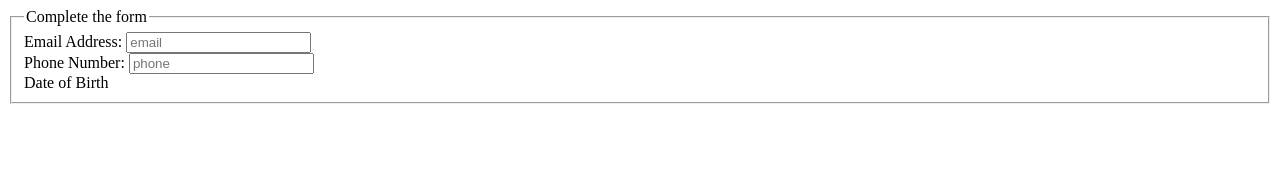
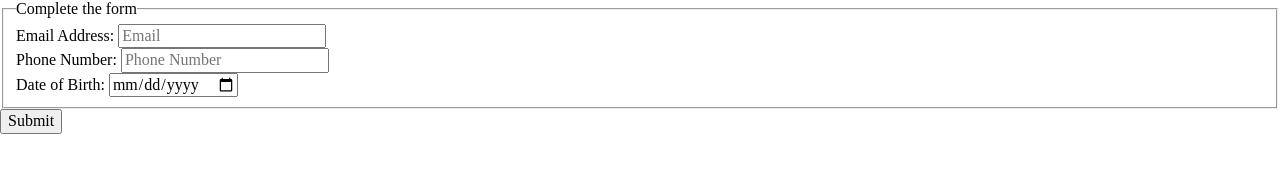
Before and after one commit to humcomp-aovcharenko/lab2, a plain HTML site: page index.html in a window 1280 px wide. Drawn offline with nearby package versions, Linux system fonts and the light colour scheme.

Commit message:
Update index.html

```diff
--- a/index.html
+++ b/index.html
@@ -2,6 +2,10 @@
 <html lang="en">
   <head>
     <meta charset="utf-8">
+    <meta name="viewport" content="width=device-width,initial-scale=1.0,shrink-to-fit=no" />
+    <link rel="stylesheet" media="screen" href="css/meyersreset-and-normalize-form.css" />
+    <link rel="stylesheet" media="screen" href="css/normalize.css" />
+    <link rel="stylesheet" media="screen" href="css/screen.css" />
     <title>Form</title>
   </head>
 
@@ -10,15 +14,16 @@
       <fieldset>
         <legend>Complete the form</legend>
         <div>
-           <label>Email Address: <input type="text" name="text_field" placeholder="email"></label>
+           <label>Email Address: <input type="text" name="text_field" placeholder="Email" required></label>
         </div>
         <div>
-          <label>Phone Number: <input type="tel" name="phone" placeholder="phone"></label>
+          <label>Phone Number: <input type="tel" name="phone" placeholder="Phone Number" required></label>
         </div>
         <div>
-          <label>Date of Birth</label>
+          <label>Date of Birth: <input type="date" name="birth_date" required></label>
         </div>
       </fieldset>
+      <input type="submit" value="Submit">
 
     </form>
 
```
